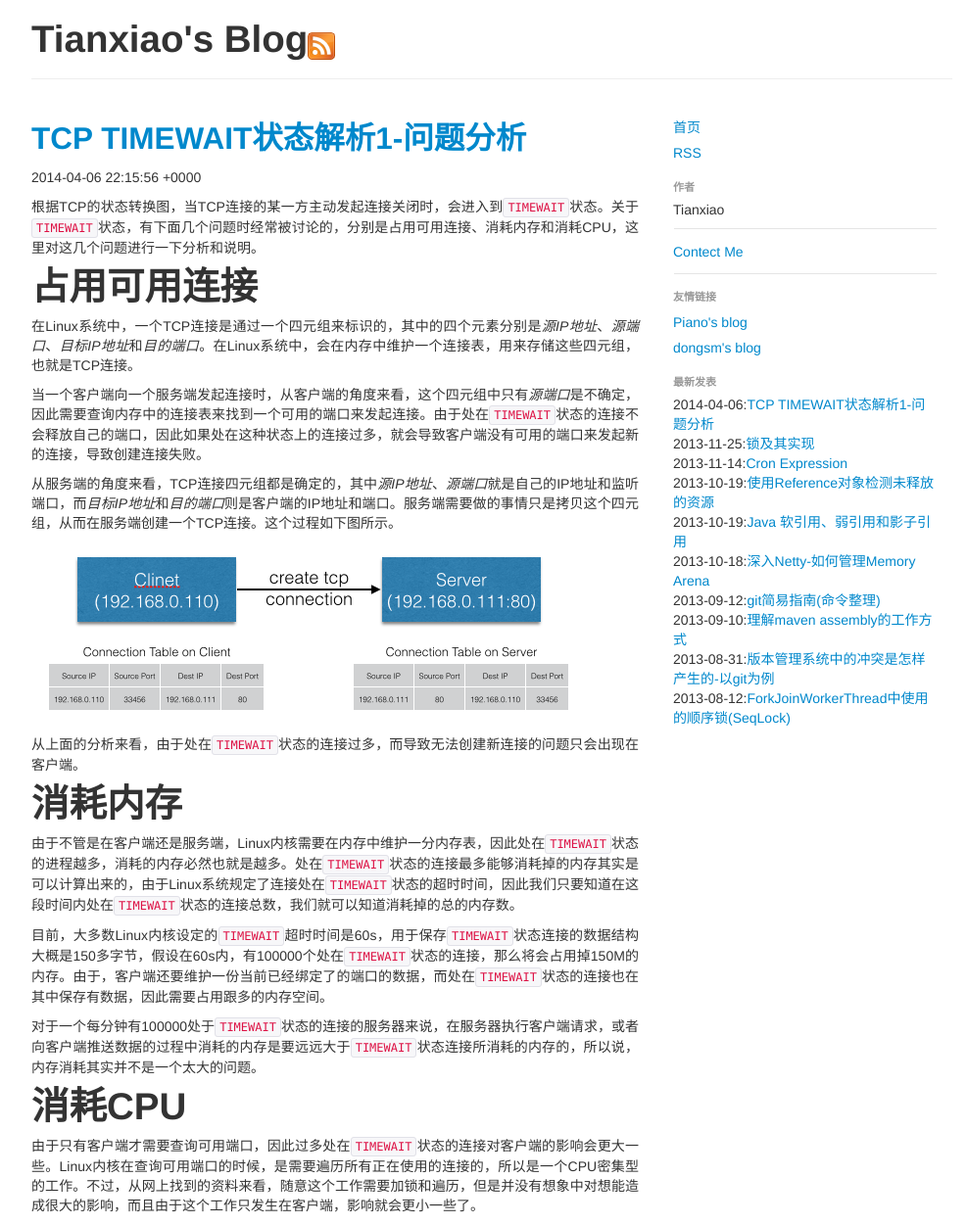
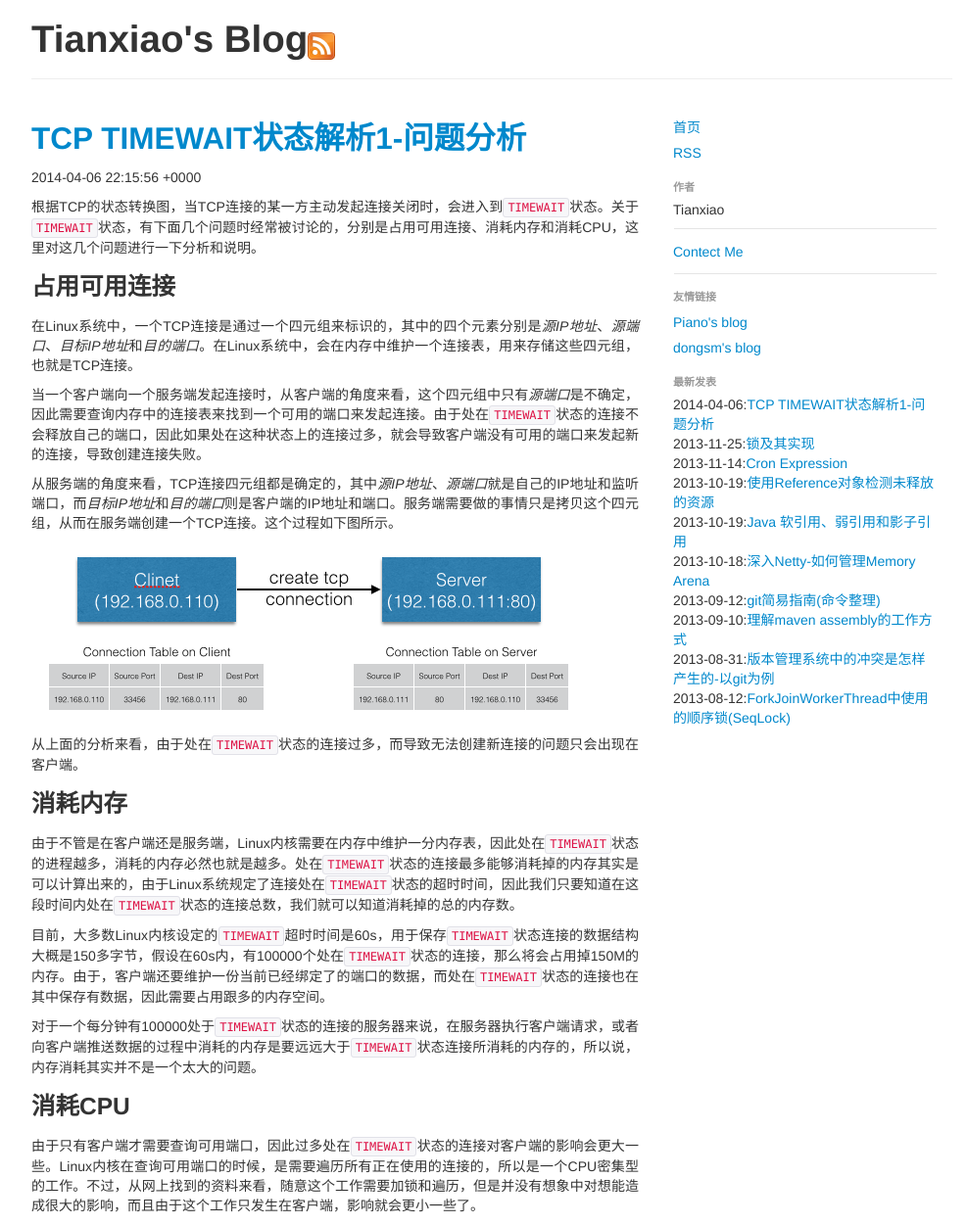
Before and after one commit to tianxiao-ma/tianxiao-ma.github.com, a Jekyll site: the page built from _posts/2014-04-06-coping-with-tcp-time-wait-state.md, in a window 1280 px wide. Shown: the whole page at 98% size, without its empty margins (138-1125 px from the left). Built offline with Jekyll 4.4.1, drawn with Linux system fonts in a browser that asks for light colours; Markdown is read by kramdown in place of the engine named in the settings.

Commit message:
reformat

```diff
--- a/_posts/2014-04-06-coping-with-tcp-time-wait-state.md
+++ b/_posts/2014-04-06-coping-with-tcp-time-wait-state.md
@@ -7,7 +7,7 @@ published: true
 ---
 根据TCP的状态转换图，当TCP连接的某一方主动发起连接关闭时，会进入到`TIMEWAIT`状态。关于`TIMEWAIT`状态，有下面几个问题时经常被讨论的，分别是占用可用连接、消耗内存和消耗CPU，这里对这几个问题进行一下分析和说明。
 
-# 占用可用连接
+### 占用可用连接
 在Linux系统中，一个TCP连接是通过一个四元组来标识的，其中的四个元素分别是*源IP地址*、*源端口*、*目标IP地址*和*目的端口*。在Linux系统中，会在内存中维护一个连接表，用来存储这些四元组，也就是TCP连接。
 
 当一个客户端向一个服务端发起连接时，从客户端的角度来看，这个四元组中只有*源端口*是不确定，因此需要查询内存中的连接表来找到一个可用的端口来发起连接。由于处在`TIMEWAIT`状态的连接不会释放自己的端口，因此如果处在这种状态上的连接过多，就会导致客户端没有可用的端口来发起新的连接，导致创建连接失败。
@@ -18,12 +18,12 @@ published: true
 
 从上面的分析来看，由于处在`TIMEWAIT`状态的连接过多，而导致无法创建新连接的问题只会出现在客户端。
 
-# 消耗内存
+### 消耗内存
 由于不管是在客户端还是服务端，Linux内核需要在内存中维护一分内存表，因此处在`TIMEWAIT`状态的进程越多，消耗的内存必然也就是越多。处在`TIMEWAIT`状态的连接最多能够消耗掉的内存其实是可以计算出来的，由于Linux系统规定了连接处在`TIMEWAIT`状态的超时时间，因此我们只要知道在这段时间内处在`TIMEWAIT`状态的连接总数，我们就可以知道消耗掉的总的内存数。
 
 目前，大多数Linux内核设定的`TIMEWAIT`超时时间是60s，用于保存`TIMEWAIT`状态连接的数据结构大概是150多字节，假设在60s内，有100000个处在`TIMEWAIT`状态的连接，那么将会占用掉150M的内存。由于，客户端还要维护一份当前已经绑定了的端口的数据，而处在`TIMEWAIT`状态的连接也在其中保存有数据，因此需要占用跟多的内存空间。
 
 对于一个每分钟有100000处于`TIMEWAIT`状态的连接的服务器来说，在服务器执行客户端请求，或者向客户端推送数据的过程中消耗的内存是要远远大于`TIMEWAIT`状态连接所消耗的内存的，所以说，内存消耗其实并不是一个太大的问题。
 
-# 消耗CPU
+### 消耗CPU
 由于只有客户端才需要查询可用端口，因此过多处在`TIMEWAIT`状态的连接对客户端的影响会更大一些。Linux内核在查询可用端口的时候，是需要遍历所有正在使用的连接的，所以是一个CPU密集型的工作。不过，从网上找到的资料来看，随意这个工作需要加锁和遍历，但是并没有想象中对想能造成很大的影响，而且由于这个工作只发生在客户端，影响就会更小一些了。
```
